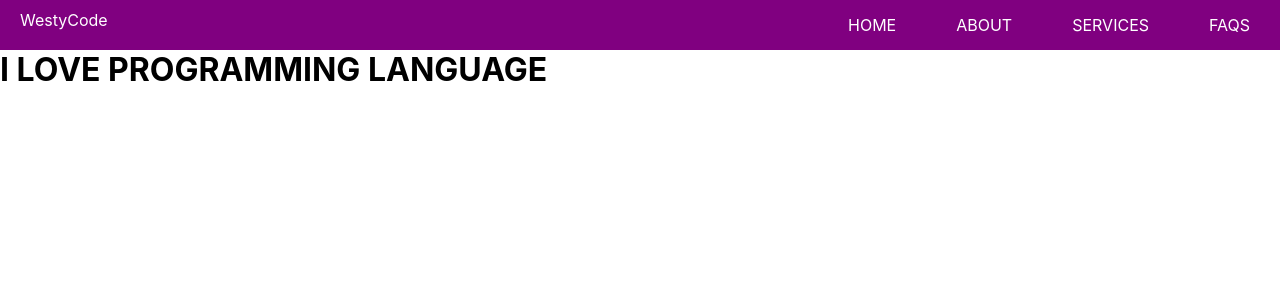
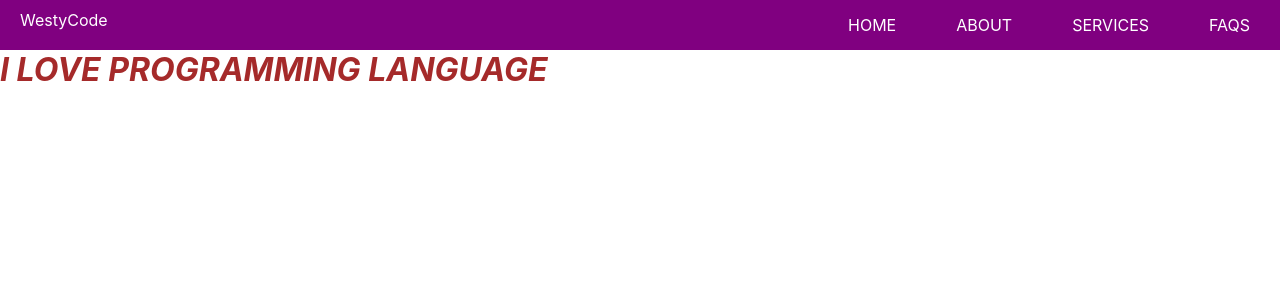
Before and after one commit to osenifuture/myproject, a React (Create React App) app: page / in a window 1280 px wide. Shown: the top 300 px of the page. Built offline with nearby package versions, Linux system fonts and the light colour scheme.

Commit message:
inline styling added

```diff
--- a/src/components/Navbar/Navigation.jsx
+++ b/src/components/Navbar/Navigation.jsx
@@ -11,7 +11,7 @@ const Navigation = () =>{
             <div className="nav-container">
 
                 <div className="logo">
-                    <Link to='/' className="logo-2">WestyCode</Link>
+                    <Link to='/' className="logo-2" >WestyCode</Link>
                 </div>
 
                 <div className="navs">
--- a/src/components/Routes/home.jsx
+++ b/src/components/Routes/home.jsx
@@ -3,7 +3,7 @@ const Home = () => {
 
     return(
        <div>
-        <h1>I LOVE PROGRAMMING LANGUAGE</h1>
+        <h1 style={{color: 'brown', fontStyle: 'italic'}}>I LOVE PROGRAMMING LANGUAGE</h1>
        </div>
     )
 }
```
